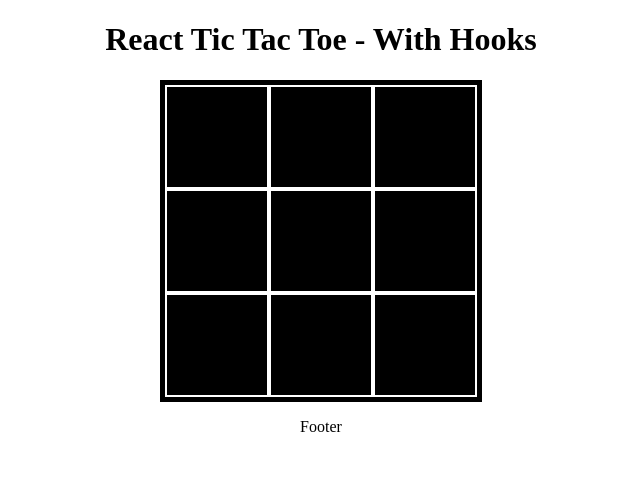
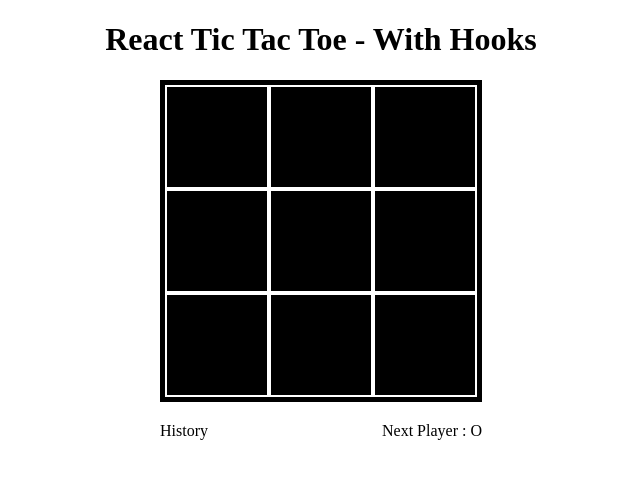
Before and after one commit to dmswl6310/React_Study, a React (Create React App) app: page / in a window 1280 px wide. Shown: the top 478 px of the page, without its empty margins (319-959 px from the left). Built offline with nearby package versions, Linux system fonts and the light colour scheme.

Commit message:
study s2 -2

```diff
--- a/src/components/Organism/Board.tsx
+++ b/src/components/Organism/Board.tsx
@@ -4,57 +4,68 @@ import styled from "styled-components";
 import { RootState } from "../../stores";
 import { userActions } from "../../stores/actions";
 
-const Board = () => {
-
-    const [boardState, setBoardState] = useState<string[]>(['', '', '', '', '', '', '', '', ''])
-    const [finish, setFinish] = useState<boolean>(false);
+const Board = (props: {
+  isGameFinish: boolean;
+  setIsGameFinish: React.Dispatch<React.SetStateAction<boolean>>;
+}) => {
+  const [boardState, setBoardState] = useState<string[]>([
+    "",
+    "",
+    "",
+    "",
+    "",
+    "",
+    "",
+    "",
+    "",
+  ]);
   const dispatch = useDispatch();
   const user = useSelector((state: RootState) => state.user.userState);
 
   const play = (idx: number) => {
-        if (!finish) {
+    if (!props.isGameFinish) {
       const tmp = boardState.slice();
-            tmp[idx] = user === true ? 'O' : 'X';
+      tmp[idx] = user === true ? "O" : "X";
       setBoardState(tmp);
-            dispatch(userActions.setUserState(!user))
+      dispatch(userActions.setUserState(!user));
     }
-    }
+  };
 
   const getWinner = (board: string[]) => {
     // 총 8번 체크 가로 3줄 세로 3줄 대각선 2줄
-        if (board[0] !== '') {
+    if (board[0] !== "") {
       if (board[0] === board[1] && board[1] === board[2]) return board[0];
       if (board[0] === board[4] && board[4] === board[8]) return board[0];
       if (board[0] === board[3] && board[3] === board[6]) return board[0];
     }
-        if (board[4] !== '') {
+    if (board[4] !== "") {
       if (board[3] === board[4] && board[4] === board[5]) return board[3];
     }
-        if (board[6] !== '') {
+    if (board[6] !== "") {
       if (board[6] === board[7] && board[7] === board[8]) return board[6];
       if (board[6] === board[4] && board[4] === board[2]) return board[6];
     }
     // 1 4 7
-        if (board[1] === '') {
+    if (board[1] === "") {
       if (board[1] === board[4] && board[4] === board[7]) return board[1];
     }
     // 2 5 8
-        if (board[2] === '') {
+    if (board[2] === "") {
       if (board[2] === board[5] && board[5] === board[8]) return board[2];
     }
     return false;
-    }
+  };
 
   useEffect(() => {
     const flag = getWinner(boardState);
-        let winner = ''
-        console.log('승자판정')
+    let winner = "";
+    console.log("승자판정");
     if (flag) {
-            setFinish(true);
-            winner = flag === 'O' ? '1' : '2';
-            alert(`승자는 ${winner} 입니다.`)
+      props.setIsGameFinish(true);
+      winner = flag === "O" ? "O" : "X";
+      alert(`승자는 ${winner} 입니다.`);
     }
-    }, [boardState])
+  }, [boardState]);
   return (
     <BoardTable>
       <BlockRow>
@@ -73,20 +84,20 @@ const Board = () => {
         <Block onClick={() => play(8)}>{boardState[8]}</Block>
       </BlockRow>
     </BoardTable>
-    )
-}
+  );
+};
 
 export default Board;
 
 const BoardTable = styled.div`
   display: flex;
   flex-direction: column;
-    border : solid 5px black;
-`
+  border: solid 5px black;
+`;
 
 const BlockRow = styled.div`
   display: flex;
-`
+`;
 const Block = styled.div`
   display: flex;
   justify-content: center;
@@ -100,4 +111,4 @@ const Block = styled.div`
   color: white;
   font-size: 40px;
   font-weight: bold;
-`
+`;
--- a/src/components/Pages/TicTacToe.tsx
+++ b/src/components/Pages/TicTacToe.tsx
@@ -1,36 +1,59 @@
+import { useState } from "react";
+import { useSelector } from "react-redux";
+import styled from "styled-components";
+import { RootState } from "../../stores";
 import Board from "../Organism/Board";
 import Normal from "../Template/Normal";
 
 const TicTacToe = () => {
+  const [isGameFinish, setIsGameFinish] = useState<boolean>(false);
   return (
     <>
-            <Normal header={<Header />} body={<Body />} footer={<Footer />} />
+      <Normal
+        header={<Header />}
+        body={
+          <Body isGameFinish={isGameFinish} setIsGameFinish={setIsGameFinish} />
+        }
+        footer={<Footer isGameFinish={isGameFinish} />}
+      />
     </>
-    )
-}
-
+  );
+};
 
 const Header = () => {
   return (
     <>
       <h1>React Tic Tac Toe - With Hooks</h1>
     </>
-    )
-}
+  );
+};
 
-const Body = () => {
+const Body = (props: {
+  isGameFinish: boolean;
+  setIsGameFinish: React.Dispatch<React.SetStateAction<boolean>>;
+}) => {
   return (
     <>
-            <Board />
+      <Board {...props} />
     </>
-    )
-}
+  );
+};
 
-const Footer = () => {
+const Footer = (props: { isGameFinish: boolean }) => {
+  const userState = useSelector((state: RootState) => state.user.userState);
+
   return (
-        <>
-            <p>Footer</p>
-        </>
-    )
-}
+    <Wrapper>
+      <div>History</div>
+      <div>Next Player : {userState === true ? "O" : "X"}</div>
+    </Wrapper>
+  );
+};
 export default TicTacToe;
+
+const Wrapper = styled.div`
+  display: flex;
+  justify-content: space-between;
+  width: 322px;
+  margin-top: 20px;
+`;
```
Lines whose indentation alone changed are shown as unchanged.
